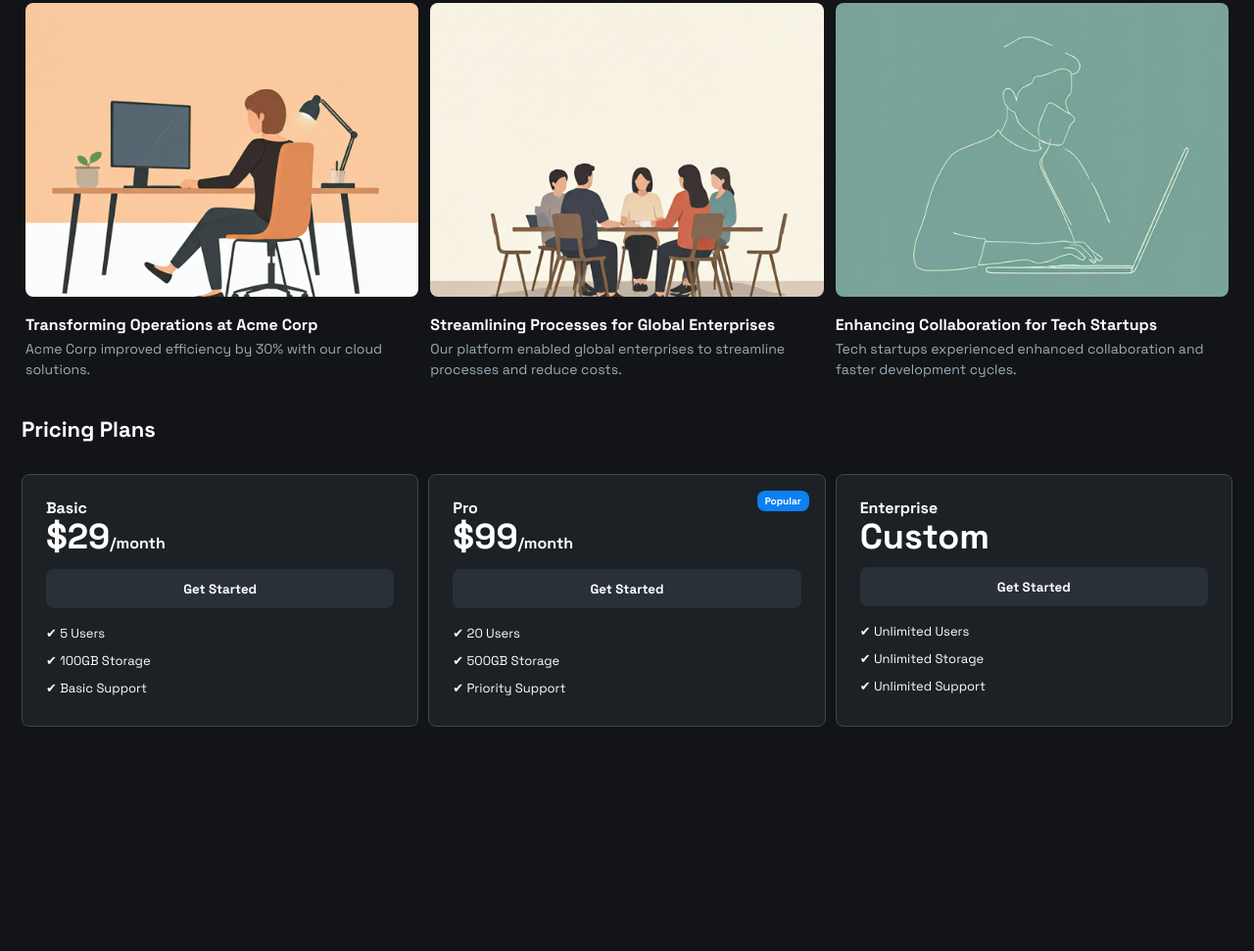
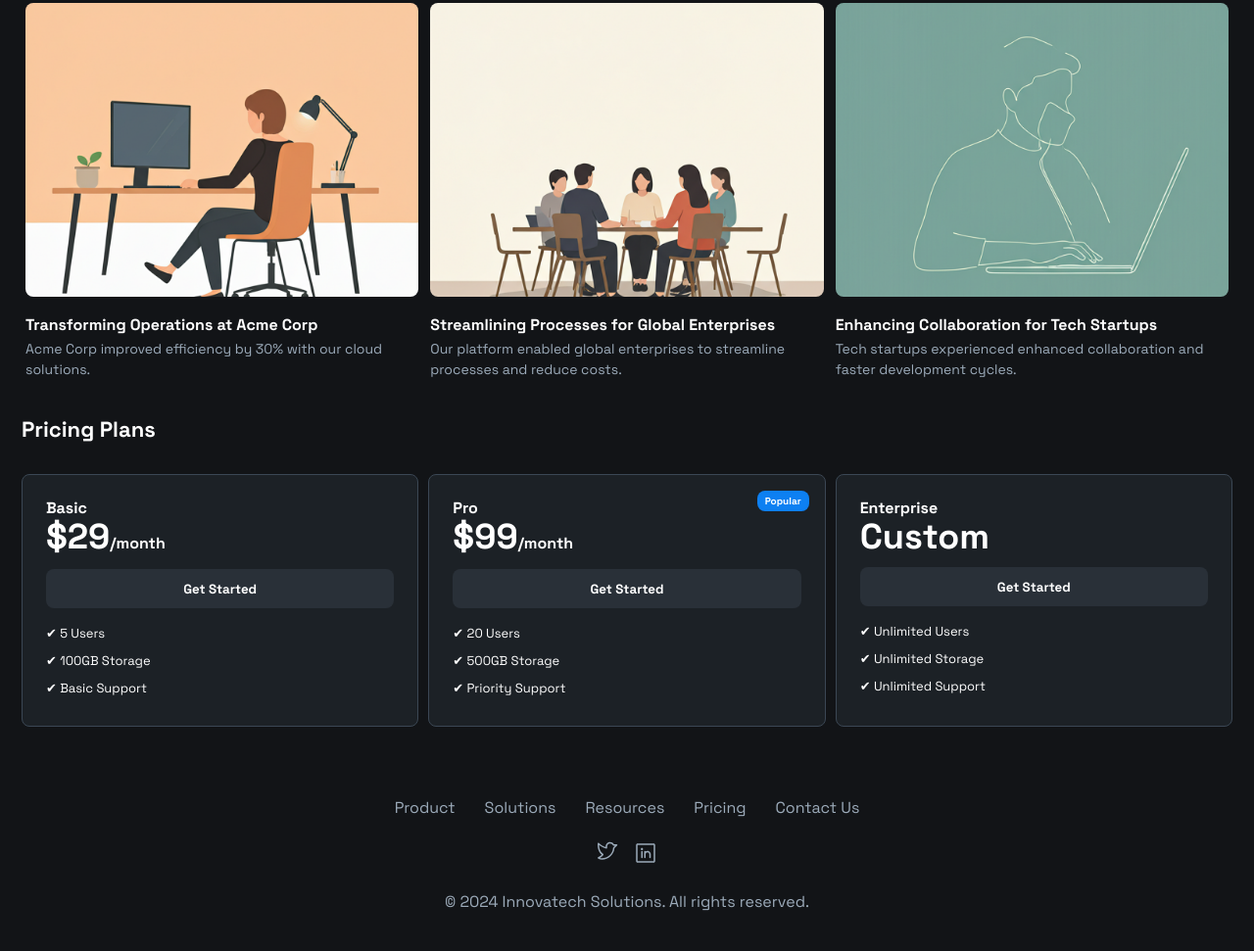
Before and after one commit to wdNaimur/Innovatech-Solutions, a website built with Vite: page index.html in a window 1280 px wide. Shown: the part 1014-1985 px from the top of the page at 98% size. Before the commit the page ends 1788 px from the top, so only its background shows below. Built offline with nearby package versions, Linux system fonts and the light colour scheme.

Commit message:
feat(footer): implement structured and styled footer section

```diff
--- a/index.html
+++ b/index.html
@@ -24,6 +24,7 @@
       <section id="successStory"></section>
       <section id="pricingPlans"></section>
     </main>
+    <footer id="footer"></footer>
   </div>
   <script type="module" src="/src/main.js"></script>
 </body>
--- a/src/main.js
+++ b/src/main.js
@@ -21,3 +21,4 @@ loadSection("hero");
 loadSection("keyFeatures");
 loadSection("successStory");
 loadSection("pricingPlans");
+loadSection("footer");
--- /dev/null
+++ b/src/sections/footer.css
@@ -0,0 +1,43 @@
+.footer {
+  text-align: center;
+  padding: 4rem 2rem;
+  color: var(--color-text-tertiary);
+}
+
+.footer-links {
+  display: flex;
+  justify-content: center;
+  gap: 3rem;
+  flex-wrap: wrap;
+  margin-bottom: 2.4rem;
+}
+
+.footer-links a {
+  color: var(--color-text-tertiary);
+  text-decoration: none;
+  /* need to do it with media queries */
+  max-width: 16rem;
+  font-size: 1.6rem;
+  transition: color 0.3s;
+}
+
+.footer-links a:hover {
+  color: var(--color-text-primary);
+}
+
+.footer-socials {
+  margin-bottom: 2.4rem;
+  display: flex;
+  justify-content: center;
+  gap: 1.6rem;
+}
+
+.footer-socials a {
+  color: #c4c4c4;
+  transition: color 0.3s;
+}
+
+.footer-copy {
+  font-size: 1.6rem;
+  color: var(--color-text-tertiary);
+}
--- /dev/null
+++ b/src/sections/footer.html
@@ -0,0 +1,14 @@
+<footer class="footer container">
+    <div class="footer-links">
+        <a href="#">Product</a>
+        <a href="#">Solutions</a>
+        <a href="#">Resources</a>
+        <a href="#">Pricing</a>
+        <a href="#">Contact Us</a>
+    </div>
+    <div class="footer-socials">
+        <a href="#"><img src="/social-icons/twitter-icon.svg" alt="twitter-icon"></a>
+        <a href="#"><img src="/social-icons/linkedIn-icon.svg" alt="linkedIn-icon"></a>
+    </div>
+    <p class="footer-copy">&copy; 2024 Innovatech Solutions. All rights reserved.</p>
+</footer>
```
Also changed, not shown: public/social-icons/linkedIn-icon.svg (added), public/social-icons/twitter-icon.svg (added).
